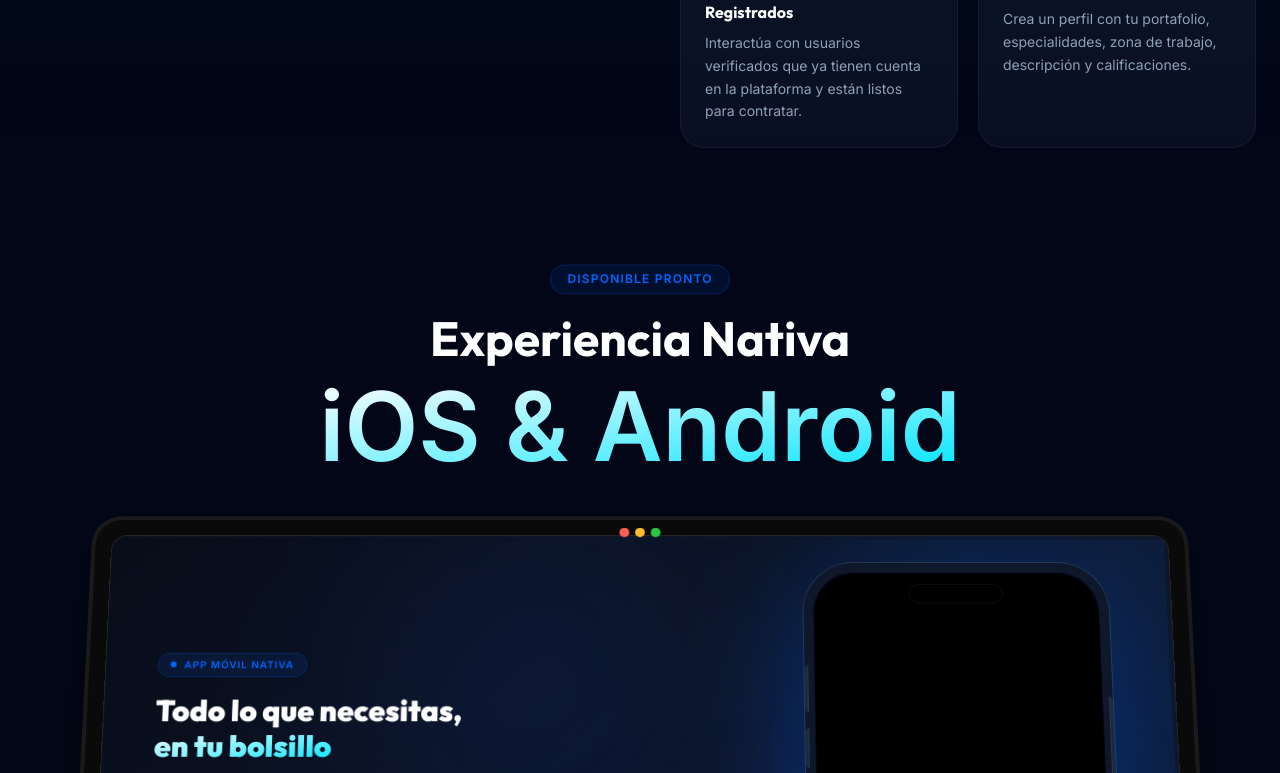
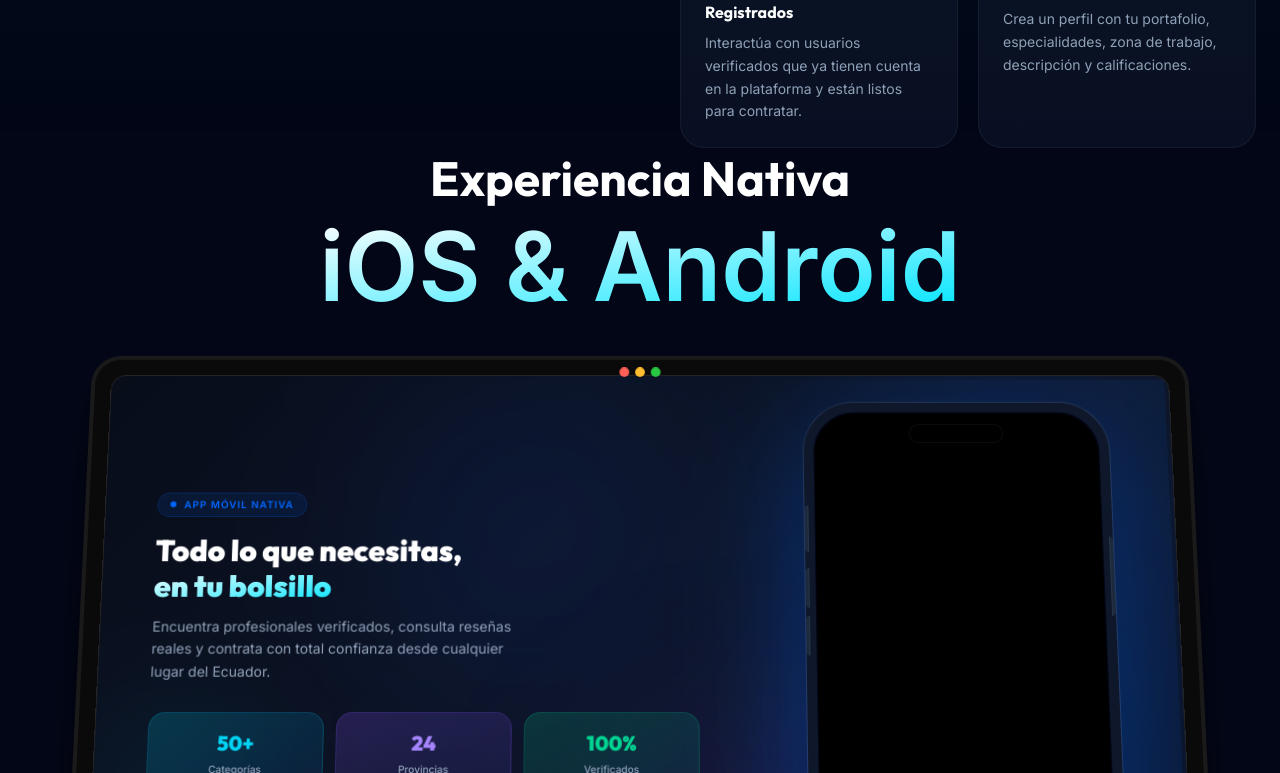
Before and after one commit to josueps15/conexionserviciosecuador, a React (Vite) app: page / in a window 1280 px wide. Shown: the part 4767-5540 px from the top of the page. Built offline with nearby package versions, Linux system fonts and the light colour scheme.

Commit message:
UI: Reduce ContainerScroll height to close gap to CTA section

```diff
--- a/src/App.tsx
+++ b/src/App.tsx
@@ -527,7 +527,7 @@
                 </section>
 
                 {/* ── APP SHOWCASE (ContainerScroll) ── */}
-                <section className="pt-0 pb-12 relative bg-transparent overflow-hidden">
+                <section className="pt-0 pb-0 relative bg-transparent overflow-hidden">
                     <ContainerScroll
                         titleComponent={
                             <div className="flex flex-col items-center">
--- a/src/components/ui/ContainerScroll.tsx
+++ b/src/components/ui/ContainerScroll.tsx
@@ -34,11 +34,11 @@
 
     return (
         <div
-            className="h-[60rem] md:h-[80rem] flex items-center justify-center relative p-2 md:p-20"
+            className="h-[50rem] md:h-[60rem] flex items-center justify-center relative p-2 md:p-20"
             ref={containerRef}
         >
             <div
-                className="py-10 md:py-40 w-full relative"
+                className="py-10 md:py-20 w-full relative"
                 style={{
                     perspective: "1000px",
                 }}
```
